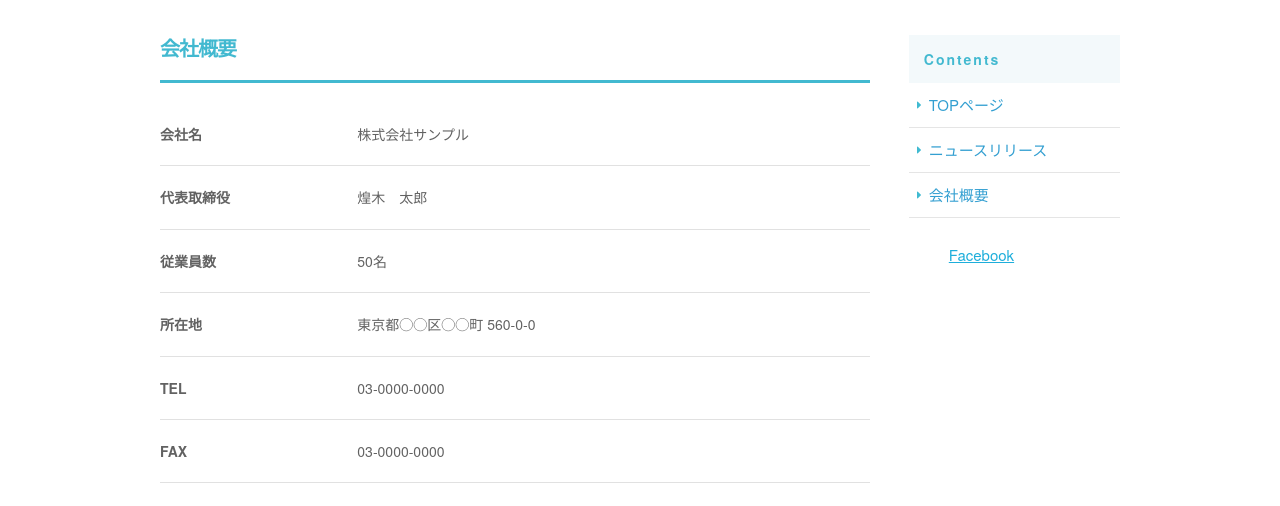
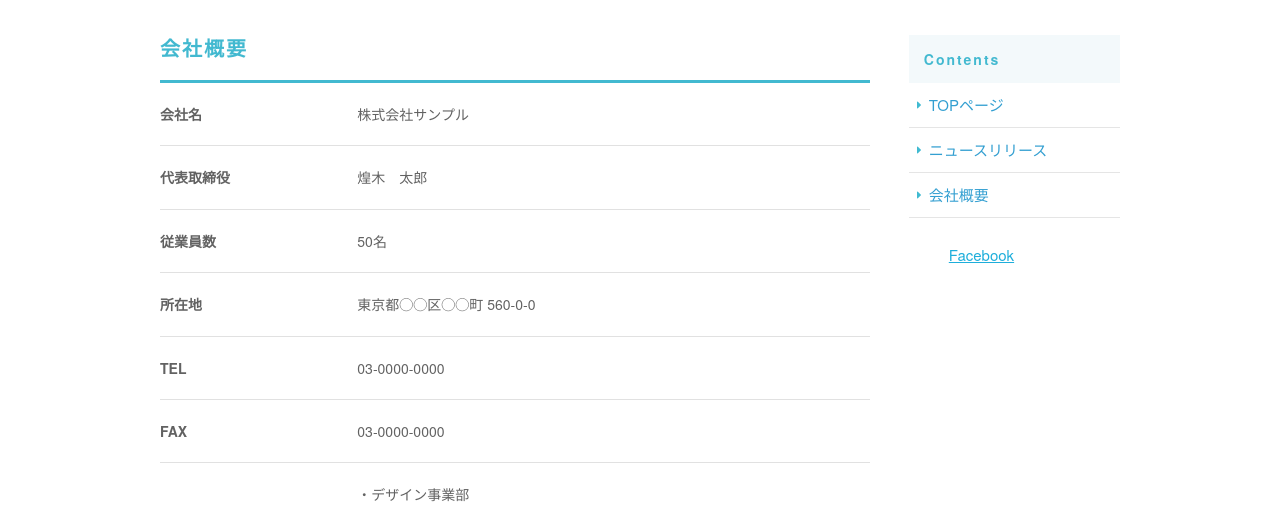
Before and after one commit to sakihonda/corporate-site, a plain HTML site: page info.html in a window 1280 px wide. Shown: the part 285-791 px from the top of the page. Drawn offline with nearby package versions, Linux system fonts and the light colour scheme.

Commit message:
„newsとinfoのpaddingやmarginを変更“

```diff
--- a/css/info.scss
+++ b/css/info.scss
@@ -228,8 +228,8 @@ header{
 
 #contents{
 
-  padding-top: 35px;
-  padding-bottom: 70px;
+  padding-top: 20px;
+  padding-bottom: 20px;
 
 }
 
@@ -240,6 +240,8 @@ header{
   font-size: 15px;
   font-weight: bold;
   padding-bottom: 15px;
+  margin: 0;
+  letter-spacing: 0.2rem;
 
 }
 
@@ -258,6 +260,13 @@ header{
 /*PC表示*/
 
 @media (min-width: 550px){
+
+  #contents{
+
+    padding-top: 35px;
+    padding-bottom: 70px;
+
+  }
 
   #main h2{
 
--- a/css/news.scss
+++ b/css/news.scss
@@ -221,8 +221,8 @@ header{
 
 #contents{
 
-  padding-top: 35px;
-  padding-bottom: 70px;
+  padding-top: 20px;
+  padding-bottom: 20px;
 
 }
 
@@ -254,6 +254,13 @@ header{
 /*PC表示*/
 
 @media (min-width: 550px){
+
+  #contents{
+
+  padding-top: 35px;
+  padding-bottom: 70px;
+
+  }
 
   #main h2{
 
```
Also changed, not shown: css/info.css, css/news.css, 2 other files.
